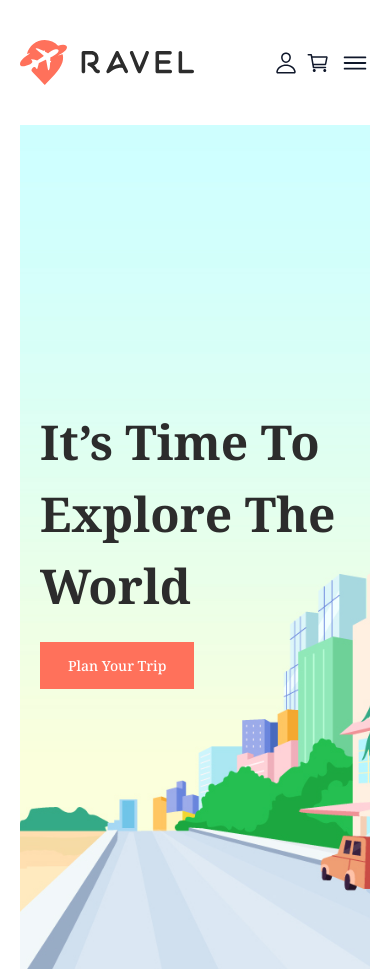
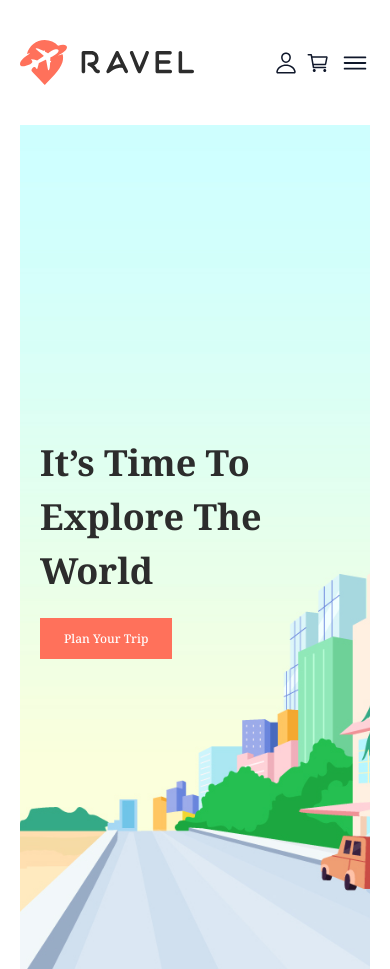
Before and after one commit to AkbaralievFarukh/travel-finale-project, a React (Vite) app: page / in a window 390 px wide. Built offline with nearby package versions, Linux system fonts and the light colour scheme.

Commit message:
modifided

```diff
--- a/src/components/HomeSections/Hero/Hero.scss
+++ b/src/components/HomeSections/Hero/Hero.scss
@@ -91,3 +91,19 @@
     }
   }
 }
+
+@media screen and (max-width: 425px) {
+  .slide {
+    &-container {
+      max-width: 304px;
+    }
+    &-title {
+      font-size: 36px;
+      line-height: 54px; /* 66.666% */
+    }
+    &-button {
+      font-size: 12px;
+      padding: 12px 24px;
+    }
+  }
+}
```
